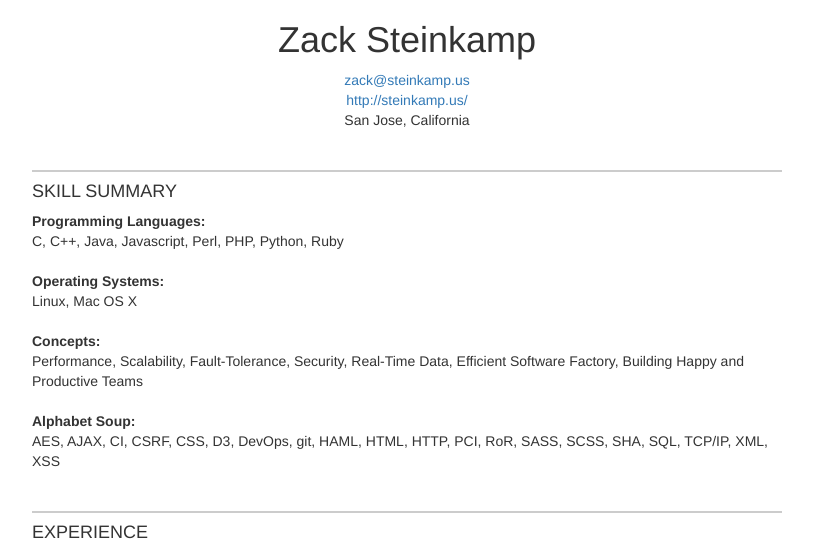
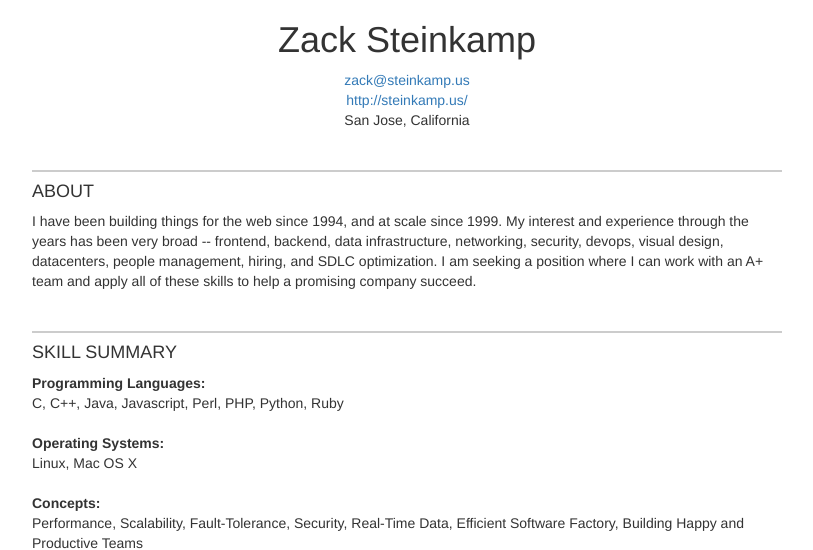
Before and after one commit to zsteinkamp/noblog, a Rails app: page /resume in a window 1280 px wide. Shown: the top 550 px of the page, without its empty margins (233-1046 px from the left). Run offline with Rails 7, Linux system fonts and the light colour scheme; style sheets or scripts are compiled from the project's sources; some libraries are stand-ins or nearby versions.

Commit message:
add about

```diff
--- a/app/views/static/resume.html.haml
+++ b/app/views/static/resume.html.haml
@@ -20,6 +20,10 @@
   %a{:href => "http://steinkamp.us/"} http://steinkamp.us/
   %br/
   San Jose, California
+%h4.resume-section
+  About
+%p I have been building things for the web since 1994, and at scale since 1999. My interest and experience through the years has been very broad -- frontend, backend, data infrastructure, networking, security, devops, visual design, datacenters, people management, hiring, and SDLC optimization. I am seeking a position where I can work with an A+ team and apply all of these skills to help a promising company succeed.
+
 %h4.resume-section
   Skill Summary
 %dl.skills
```
